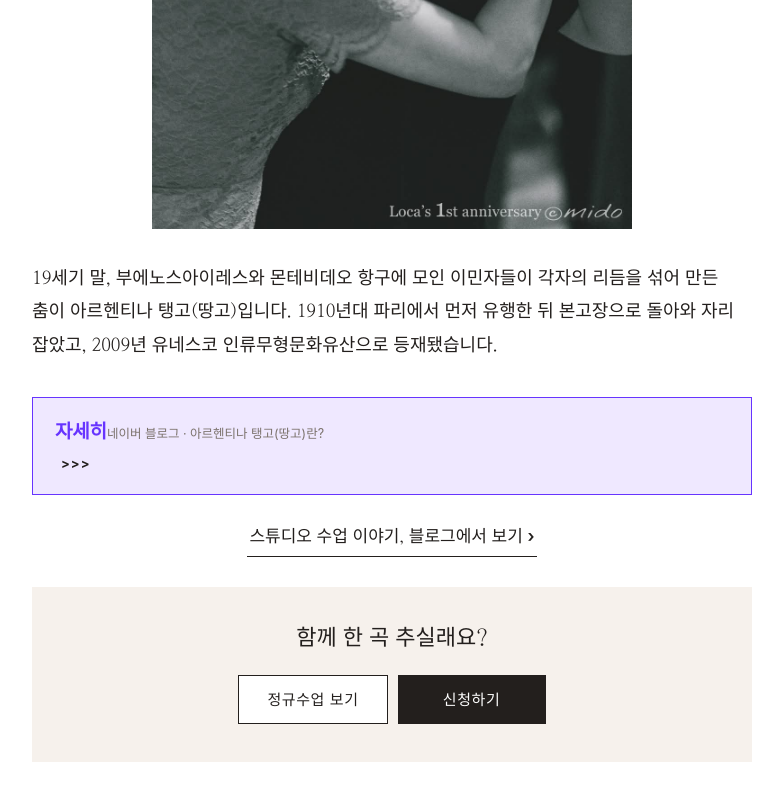
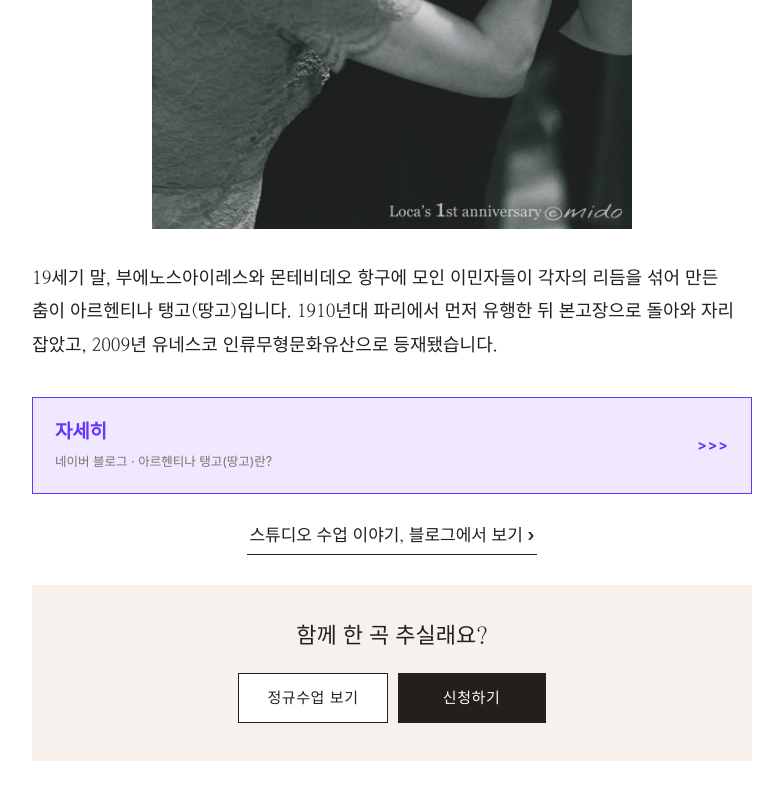
Before and after one commit to allgreektomee/bailamos, a Next.js app: page /argentine-tango in a window 1280 px wide. Shown: the part 749-1549 px from the top of the page, without its empty margins (248-1031 px from the left). Built offline with nearby package versions, Linux system fonts and the light colour scheme.

Commit message:
아르헨티나 탱고란?: 자세히 카드 행 배치 스타일

```diff
--- a/app/globals.css
+++ b/app/globals.css
@@ -1024,8 +1024,9 @@ a.inquire-btn { text-decoration: none; }
 .about-photo + .about-lead { margin-top: 34px; }
 /* 글 아래 '자세히 >>>' 카드: 이 페이지에서 유일하게 보라를 쓰는 자리 */
 .about-readmore {
-  display: grid;
-  gap: 6px;
+  display: flex;
+  align-items: center;
+  gap: 18px;
   margin: 34px 0 0;
   padding: 20px 22px 21px;
   border: 1px solid var(--accent);
@@ -1034,6 +1035,7 @@ a.inquire-btn { text-decoration: none; }
   text-decoration: none;
   transition: background 0.15s ease, border-color 0.15s ease;
 }
+.about-readmore-text { display: grid; gap: 6px; min-width: 0; }
 .about-readmore-label {
   font-family: var(--display);
   font-size: calc(19px * var(--ts, 1));
@@ -1042,11 +1044,14 @@ a.inquire-btn { text-decoration: none; }
   color: var(--accent);
 }
 .about-readmore-arrow {
-  margin-left: 6px;
+  flex: none;
+  margin-left: auto;
   font-family: "Pretendard", -apple-system, BlinkMacSystemFont, "Apple SD Gothic Neo", sans-serif;
-  font-size: calc(13px * var(--ts, 1));
+  font-size: calc(14px * var(--ts, 1));
   font-weight: 700;
   letter-spacing: 0.08em;
+  color: var(--accent);
+  transition: transform 0.15s ease;
 }
 .about-readmore-sub {
   font-size: calc(12.5px * var(--ts, 1));
@@ -1056,6 +1061,7 @@ a.inquire-btn { text-decoration: none; }
 }
 .about-readmore:hover, .about-readmore:active { border-color: var(--accent-hover); background: var(--accent); }
 .about-readmore:hover .about-readmore-label, .about-readmore:active .about-readmore-label { color: #fff; }
+.about-readmore:hover .about-readmore-arrow, .about-readmore:active .about-readmore-arrow { color: #fff; transform: translateX(5px); }
 .about-readmore:hover .about-readmore-sub, .about-readmore:active .about-readmore-sub { color: rgba(255, 255, 255, 0.82); }
 .about-blog { margin: 22px 0 0; text-align: center; }
 .about-blog a {
```
